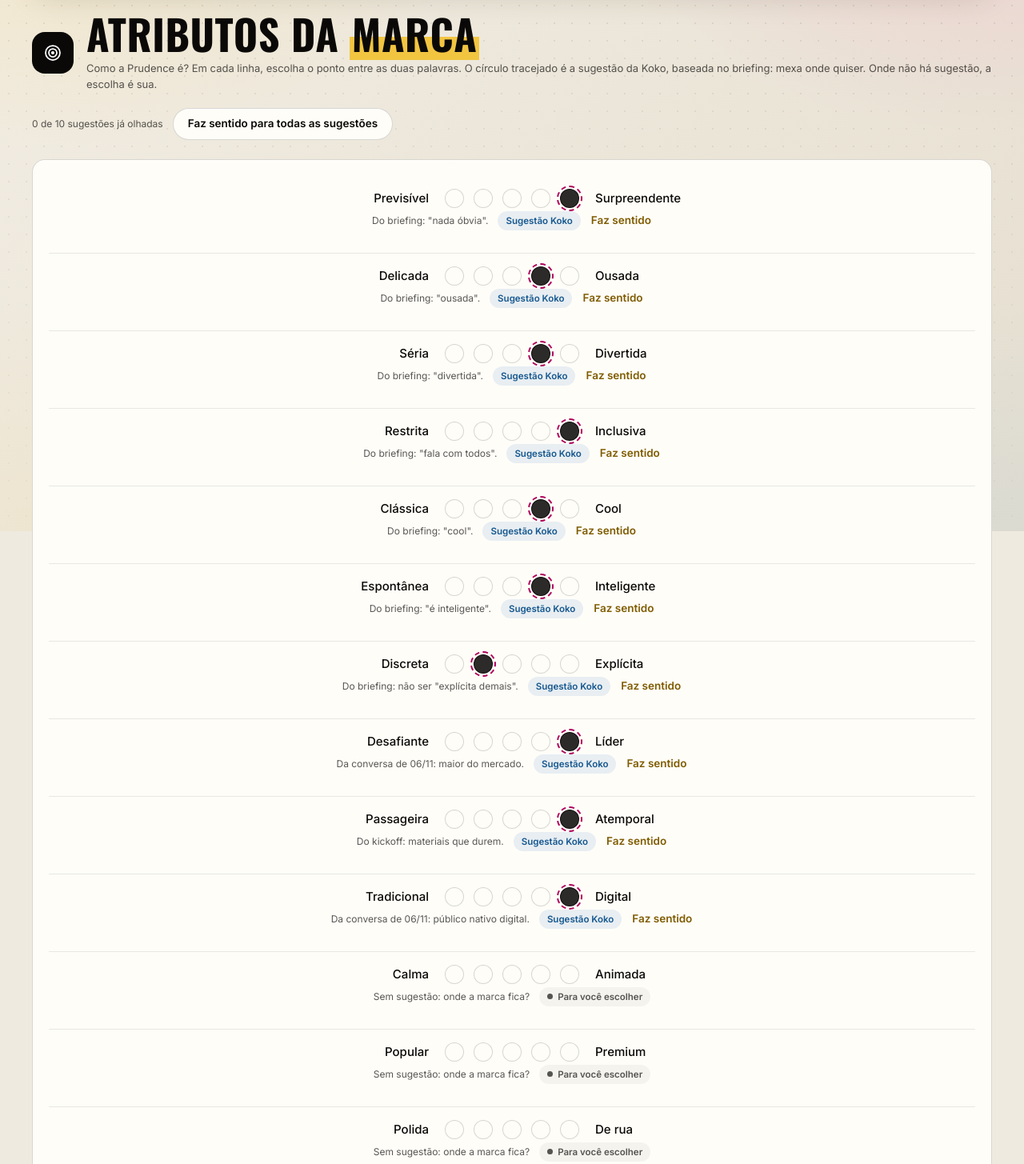
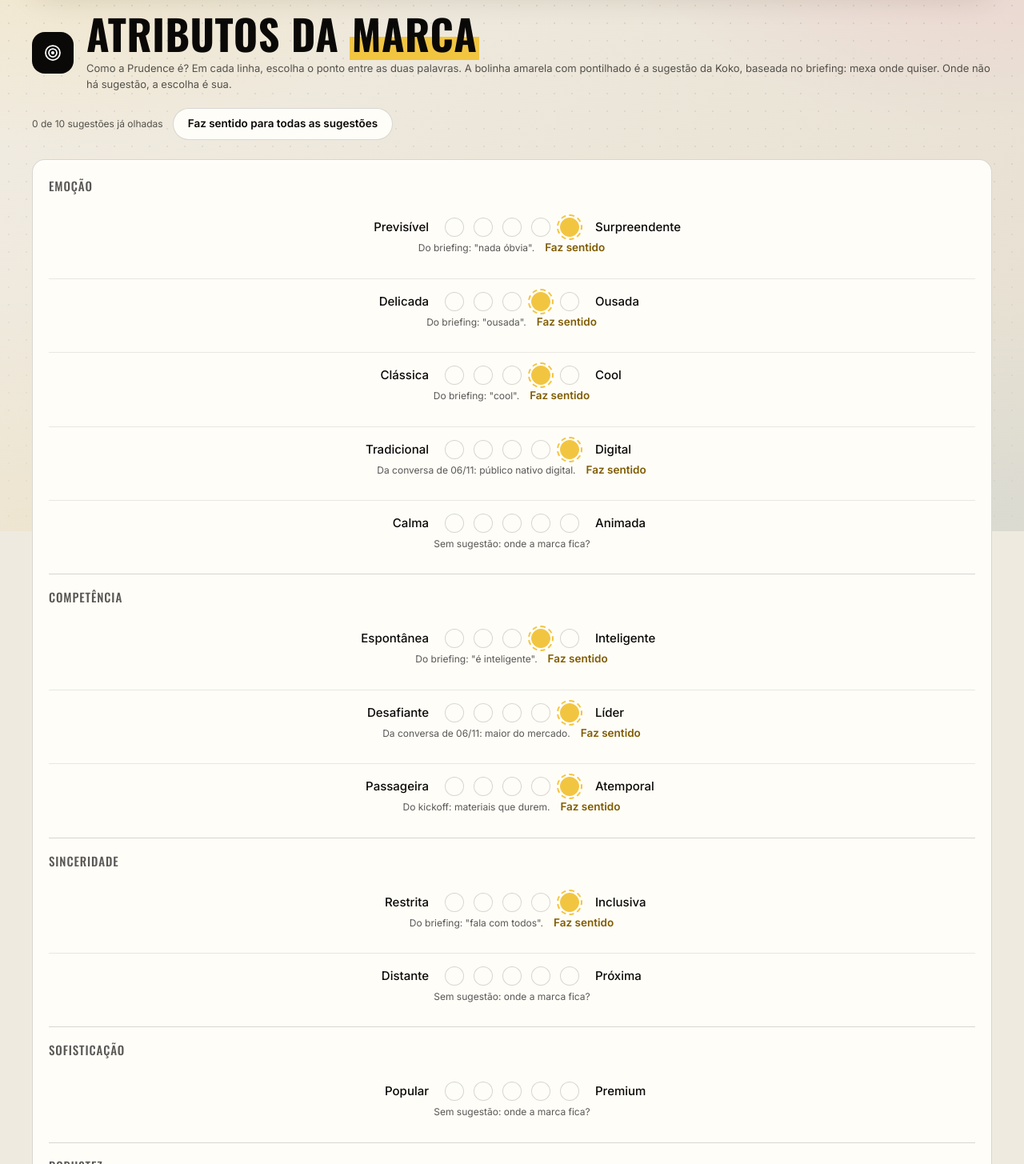
Before and after one commit to liviapalmakoko/brandbook-prudence-27, a plain HTML site: page index.html in a window 1280 px wide. Shown: the part 136-1591 px from the top of the page at 80% size. Drawn offline with nearby package versions, Linux system fonts and the light colour scheme; a web font is replaced by a local one.

Commit message:
Marca: sugestão como bolinha amarela pontilhada, escalas agrupadas por Aaker e tom de voz NN/g
Co-Authored-By: Claude Sonnet 5.5 <noreply@anthropic.com>

```diff
--- a/index.html
+++ b/index.html
@@ -194,14 +194,17 @@ textarea.note{border-radius:var(--r2);background:var(--opaca);border-color:var(-
 .empty{border-color:var(--borda);border-radius:var(--r2)}
 /* marca */
 .axrow{display:grid;grid-template-columns:1fr auto 1fr;gap:var(--esp-1) var(--esp-5);align-items:center;padding:var(--esp-4) 0;border-top:1px solid var(--borda-leve)}
-.axrow:first-child{border-top:0}
+.axg{font-family:var(--titulo);font-size:15px;letter-spacing:.06em;text-transform:uppercase;color:var(--tinta-3);padding:var(--esp-4) 0 0;border-top:1px solid var(--borda)}
+.axg:first-child{border-top:0;padding-top:0}
+.axg+.axrow{border-top:0}
 .axl{text-align:right;font-weight:500}.axr{font-weight:500}
 .axw{grid-column:1/-1;display:flex;gap:var(--esp-3);align-items:center;justify-content:center;flex-wrap:wrap}
 .adots{display:flex;gap:var(--esp-3)}
 .adot{width:24px;height:24px;border-radius:var(--rf);border:1px solid var(--borda);background:var(--opaca);cursor:pointer;padding:0;transition:background .15s,border-color .15s}
 .adot:hover:not(:disabled){border-color:var(--tinta-3)}
 .adot[aria-pressed="true"]{background:var(--tinta-2);border-color:var(--tinta-2)}
-.adot.koko{outline:2px dashed var(--rosa-txt);outline-offset:2px}
+.adot.koko{outline:2px dashed var(--amarelo);outline-offset:2px}
+.adot.koko.on{background:var(--amarelo);border-color:var(--amarelo)}
 .adot:disabled{cursor:default}
 @media (max-width:700px){.axrow{grid-template-columns:1fr}.axl,.axr{text-align:center}.adots{justify-content:center}}
 /* duelo */
@@ -553,20 +556,23 @@ document.addEventListener('keydown',e=>{
 /* ---------- atributos da marca ---------- */
 let ATT={};
 const AXES=[
- {k:'obvio',l:'Previsível',r:'Surpreendente',pre:5,why:'Do briefing: "nada óbvia".'},
- {k:'ousadia',l:'Delicada',r:'Ousada',pre:4,why:'Do briefing: "ousada".'},
- {k:'humor',l:'Séria',r:'Divertida',pre:4,why:'Do briefing: "divertida".'},
- {k:'publico',l:'Restrita',r:'Inclusiva',pre:5,why:'Do briefing: "fala com todos".'},
- {k:'estilo',l:'Clássica',r:'Cool',pre:4,why:'Do briefing: "cool".'},
- {k:'mente',l:'Espontânea',r:'Inteligente',pre:4,why:'Do briefing: "é inteligente".'},
- {k:'sensual',l:'Discreta',r:'Explícita',pre:2,why:'Do briefing: não ser "explícita demais".'},
- {k:'posicao',l:'Desafiante',r:'Líder',pre:5,why:'Da conversa de 06/11: maior do mercado.'},
- {k:'tempo',l:'Passageira',r:'Atemporal',pre:5,why:'Do kickoff: materiais que durem.'},
- {k:'digital',l:'Tradicional',r:'Digital',pre:5,why:'Da conversa de 06/11: público nativo digital.'},
- {k:'energia',l:'Calma',r:'Animada',pre:0,why:'Sem sugestão: onde a marca fica?'},
- {k:'tom',l:'Popular',r:'Premium',pre:0,why:'Sem sugestão: onde a marca fica?'},
- {k:'rua',l:'Polida',r:'De rua',pre:0,why:'Sem sugestão: onde a marca fica?'},
- {k:'prox',l:'Distante',r:'Próxima',pre:0,why:'Sem sugestão: onde a marca fica?'}
+ {g:'Emoção',k:'obvio',l:'Previsível',r:'Surpreendente',pre:5,why:'Do briefing: "nada óbvia".'},
+ {g:'Emoção',k:'ousadia',l:'Delicada',r:'Ousada',pre:4,why:'Do briefing: "ousada".'},
+ {g:'Emoção',k:'estilo',l:'Clássica',r:'Cool',pre:4,why:'Do briefing: "cool".'},
+ {g:'Emoção',k:'digital',l:'Tradicional',r:'Digital',pre:5,why:'Da conversa de 06/11: público nativo digital.'},
+ {g:'Emoção',k:'energia',l:'Calma',r:'Animada',pre:0,why:'Sem sugestão: onde a marca fica?'},
+ {g:'Competência',k:'mente',l:'Espontânea',r:'Inteligente',pre:4,why:'Do briefing: "é inteligente".'},
+ {g:'Competência',k:'posicao',l:'Desafiante',r:'Líder',pre:5,why:'Da conversa de 06/11: maior do mercado.'},
+ {g:'Competência',k:'tempo',l:'Passageira',r:'Atemporal',pre:5,why:'Do kickoff: materiais que durem.'},
+ {g:'Sinceridade',k:'publico',l:'Restrita',r:'Inclusiva',pre:5,why:'Do briefing: "fala com todos".'},
+ {g:'Sinceridade',k:'prox',l:'Distante',r:'Próxima',pre:0,why:'Sem sugestão: onde a marca fica?'},
+ {g:'Sofisticação',k:'tom',l:'Popular',r:'Premium',pre:0,why:'Sem sugestão: onde a marca fica?'},
+ {g:'Robustez',k:'rua',l:'Polida',r:'De rua',pre:0,why:'Sem sugestão: onde a marca fica?'},
+ {g:'Tom de voz',k:'humor',l:'Séria',r:'Divertida',pre:4,why:'Do briefing: "divertida".'},
+ {g:'Tom de voz',k:'sensual',l:'Discreta',r:'Explícita',pre:2,why:'Do briefing: não ser "explícita demais".'},
+ {g:'Tom de voz',k:'formal',l:'Formal',r:'Casual',pre:0,why:'Sem sugestão: onde a marca fica?'},
+ {g:'Tom de voz',k:'irrev',l:'Respeitosa',r:'Irreverente',pre:0,why:'Sem sugestão: onde a marca fica?'},
+ {g:'Tom de voz',k:'entus',l:'Objetiva',r:'Entusiasmada',pre:0,why:'Sem sugestão: onde a marca fica?'}
 ];
 const WORDS=[['Ousada',1],['Divertida',1],['Surpreendente',1],['Inclusiva',1],['Livre',1],['Cool',1],['Inteligente',1],['Atemporal',1],['Piadista',-1],['Política',-1],['Religiosa',-1],['Explícita',-1],['Clichê',-1],['Sensual',0],['Acolhedora',0],['Provocadora',0],['Elegante',0],['Leve',0],['Corajosa',0],['Próxima',0],['Confiante',0],['Direta',0],['Irreverente',0],['Misteriosa',0],['Popular',0],['Sofisticada',0],['Descolada',0],['Séria',0]];
 const apos=a=>{const x=ATT['ax-'+a.k];return x&&x.pos?x.pos:a.pre};
@@ -576,19 +582,20 @@ const wv=w=>{const x=ATT['w-'+w[0]];return x&&'v' in x?x.v:(w[1]>0?'pos':w[1]<0?
 const setAx=(k,pos)=>w(()=>db.collection('attrs2').doc('ax-'+k).set({pos}));
 const setWd=(n,v)=>w(()=>db.collection('attrs2').doc('w-'+n).set({v}));
 const setAttNote=t=>w(()=>db.collection('attrs2').doc('note').set({t}));
-function dots(a,on){return h('div',{class:'adots',role:'group','aria-label':a.l+' ou '+a.r},[1,2,3,4,5].map(n=>h('button',{type:'button',class:'adot'+(a.pre===n?' koko':''),'aria-pressed':apos(a)===n,'aria-label':'Posição '+n+' de 5',disabled:on===false,onclick:()=>setAx(a.k,n)})))}
+function dots(a,on){const t=!!(ATT['ax-'+a.k]&&ATT['ax-'+a.k].pos);return h('div',{class:'adots',role:'group','aria-label':a.l+' ou '+a.r},[1,2,3,4,5].map(n=>h('button',{type:'button',class:'adot'+(a.pre===n?' koko'+(t?'':' on'):''),'aria-pressed':t&&apos(a)===n,'aria-label':'Posição '+n+' de 5'+(a.pre===n?', sugestão da Koko':''),disabled:on===false,onclick:()=>setAx(a.k,n)})))}
 function renderMarca(){
   const nOk=AXES.filter(a=>a.pre&&ATT['ax-'+a.k]).length,nPre=AXES.filter(a=>a.pre).length;
-  const rows=AXES.map(a=>h('div',{class:'axrow'},
+  let lastG='';const rows=AXES.flatMap(a=>{const hd=a.g!==lastG?[h('div',{class:'axg'},a.g)]:[];lastG=a.g;return[...hd,h('div',{class:'axrow'},
     h('div',{class:'axl'},a.l),dots(a),h('div',{class:'axr'},a.r),
-    h('div',{class:'axw'},h('span',{class:'lbl'},a.why),h('span',{class:'kk-etiqueta '+astag(astat(a))},astat(a)),a.pre?h('button',{type:'button',class:'kk-botao kk-botao--texto',onclick:()=>setAx(a.k,a.pre)},'Faz sentido'):null)));
+    h('div',{class:'axw'},h('span',{class:'lbl'},a.why),a.pre&&!ATT['ax-'+a.k]?h('button',{type:'button',class:'kk-botao kk-botao--texto',onclick:()=>setAx(a.k,a.pre)},'Faz sentido'):null))]});
   const note=h('textarea',{class:'note',placeholder:'Se a Prudence fosse uma pessoa, quem seria? O que ela nunca diria?','aria-label':'Persona da marca'});note.value=(ATT.note||{}).t||'';note.addEventListener('change',()=>setAttNote(note.value));
   $('#marca-tela').replaceChildren(
     h('div',{class:'kk-cabeca'},(()=>{const e=h('span',{class:'kk-selo kk-selo--tinta kk-selo--g'});e.append(ic('alvo'));return e})(),
       h('div',{class:'kk-cabeca-textos'},h('h1',{class:'kk-h1'},'Atributos da ',h('mark',{class:'kk-marca-texto'},'marca')),
-        h('p',{class:'kk-apoio'},'Como a Prudence é? Em cada linha, escolha o ponto entre as duas palavras. O círculo tracejado é a sugestão da Koko, baseada no briefing: mexa onde quiser. Onde não há sugestão, a escolha é sua.'))),
+        h('p',{class:'kk-apoio'},'Como a Prudence é? Em cada linha, escolha o ponto entre as duas palavras. A bolinha amarela com pontilhado é a sugestão da Koko, baseada no briefing: mexa onde quiser. Onde não há sugestão, a escolha é sua.'))),
     h('div',{class:'kk-barra'},h('span',{class:'lbl',style:'align-self:center'},nOk+' de '+nPre+' sugestões já olhadas'),h('button',{type:'button',class:'kk-botao kk-botao--2',onclick:async()=>{for(const a of AXES.filter(x=>x.pre&&!ATT['ax-'+x.k]))await setAx(a.k,a.pre)}},'Faz sentido para todas as sugestões')),
     h('div',{class:'kk-box'},...rows),
+    h('p',{class:'lbl',style:'margin:var(--esp-3) 0 0'},'Grupos baseados em Aaker (1997), Dimensions of Brand Personality, e nas quatro dimensões de tom de voz do Nielsen Norman Group.'),
     h('div',{class:'sec'},h('div',{class:'sh'},h('h3',{},'Palavras que combinam')),
       h('p',{class:'kk-texto'},'Toque numa palavra: uma vez, combina (verde); duas, não combina (rosa); três, volta ao neutro. As com o ponto vêm do briefing.'),
       h('div',{class:'asp'},WORDS.map(w=>{const v=wv(w);return h('button',{type:'button',class:'ch'+(v==='pos'?' pos':v==='neg'?' neg':''),onclick:()=>setWd(w[0],v===''?'pos':v==='pos'?'neg':v==='neg'?'':'pos')},(w[1]&&!(ATT['w-'+w[0]])?'• ':'')+w[0])}))),
```
